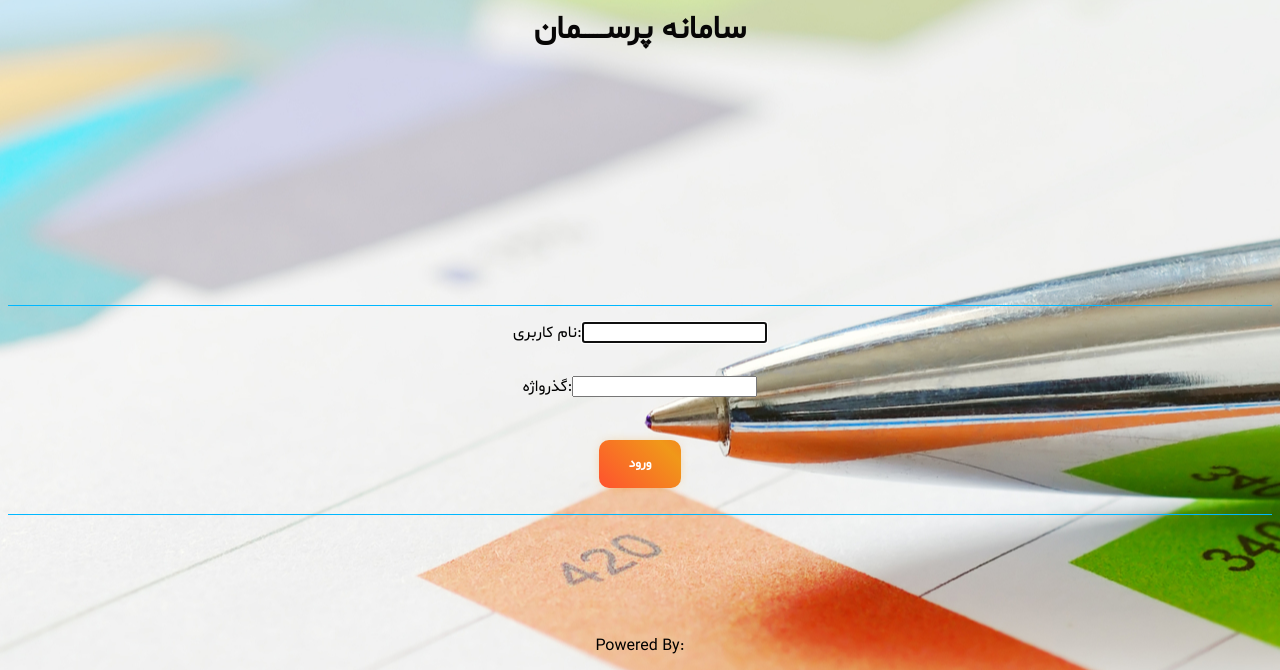
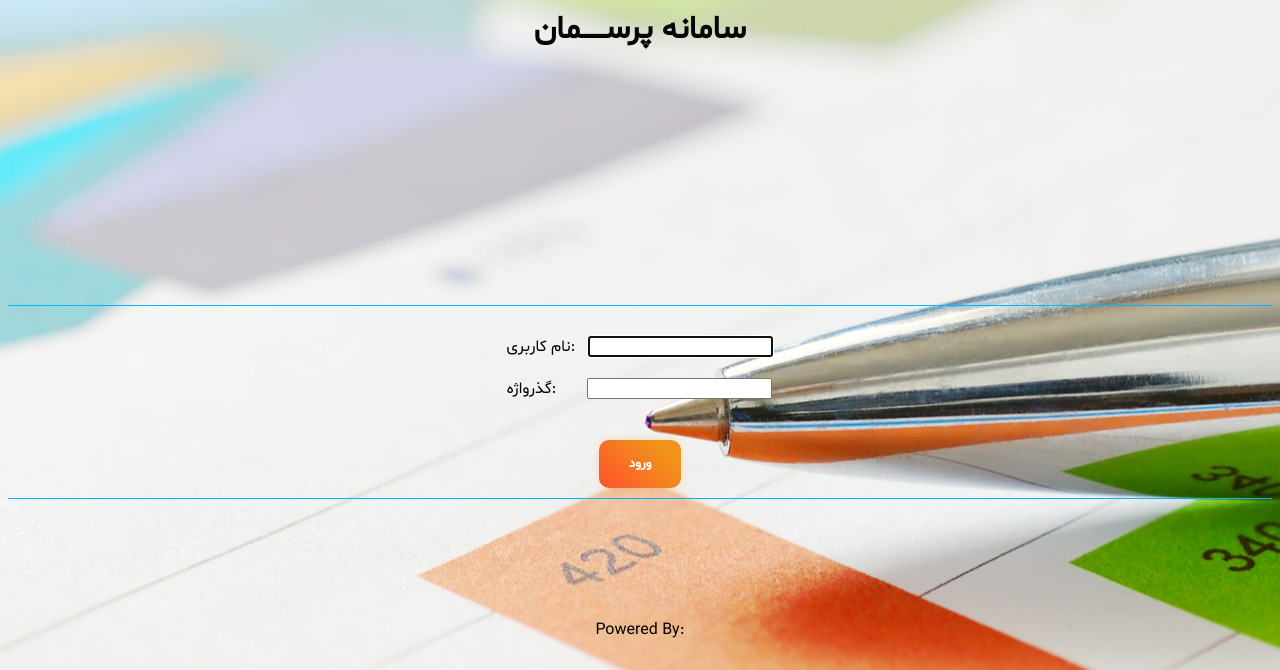
Before and after one commit to hmpsl99/Porseman, a Django app: page /accounts/login/ in a window 1280 px wide. Shown: the top 670 px of the page. Run offline with Django 4.2, Linux system fonts and the light colour scheme.

Commit message:
good_auth_f

```diff
--- a/Employee/Templates/Employee/index.html
+++ b/Employee/Templates/Employee/index.html
@@ -163,7 +163,7 @@
 
     <div style="display: flex; justify-content: center; text-align: center; margin: 50px;">
 
-        <button class="button-87" onclick="window.location.href='http://188.121.110.143/evaluation/'">برو به صفحه ارزیابی</button>
+        <button class="button-87" onclick="window.location.href='http://127.0.0.1:8000/evaluation/new'">برو به صفحه ارزیابی</button>
 
     </div>
 
--- a/Employee/Templates/registration/login.html
+++ b/Employee/Templates/registration/login.html
@@ -103,6 +103,10 @@
         .button-87:active {
             transform: scale(0.95);
         }
+        .flex-container {
+            display: flex;
+            flex-direction: row;
+        }
     </style>
 </head>
 
@@ -119,11 +123,12 @@
     {%endif%}
     <form method='post' action="{% url 'login'%}">
         {% csrf_token %}
-        <p>نام کاربری:{{ form.username }}</p>
-        <p>گذرواژه:{{ form.password }}</p>
-        <P><input class="button-87" style="font-family: 'Shabnam';" type="submit" value='ورود'></p>
+        <div style="padding:20px;">
+        <div class='flex-container' style="padding:10px;"><div>نام کاربری:</div><div style="margin-left:13px">{{ form.username }}</div></div>
+        <div class='flex-container' style="padding:10px;"><div>گذرواژه:</div><div style="margin-left:30px">{{ form.password }}</div></div>
+        </div>
+        <div><input class="button-87" style="font-family: 'Shabnam';" type="submit" value='ورود'></div>
         <input type="hidden" name='next' value='{{next}}'>
-
     </form>
 
     <div class="power">Powered By:</div>
```
Also changed, not shown: Evaluation/static/js/app.js (+13 -13 lines), db.sqlite3.
